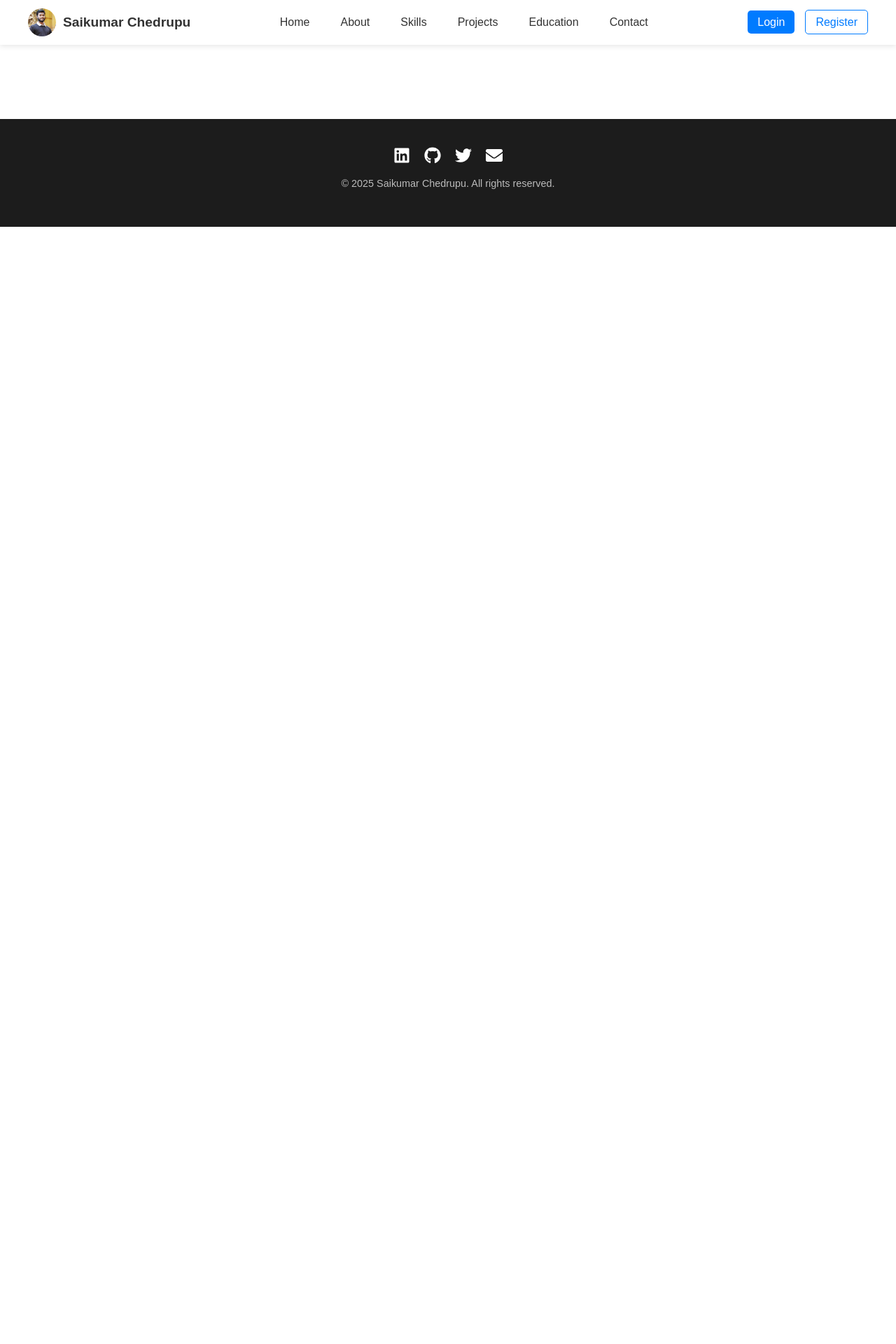
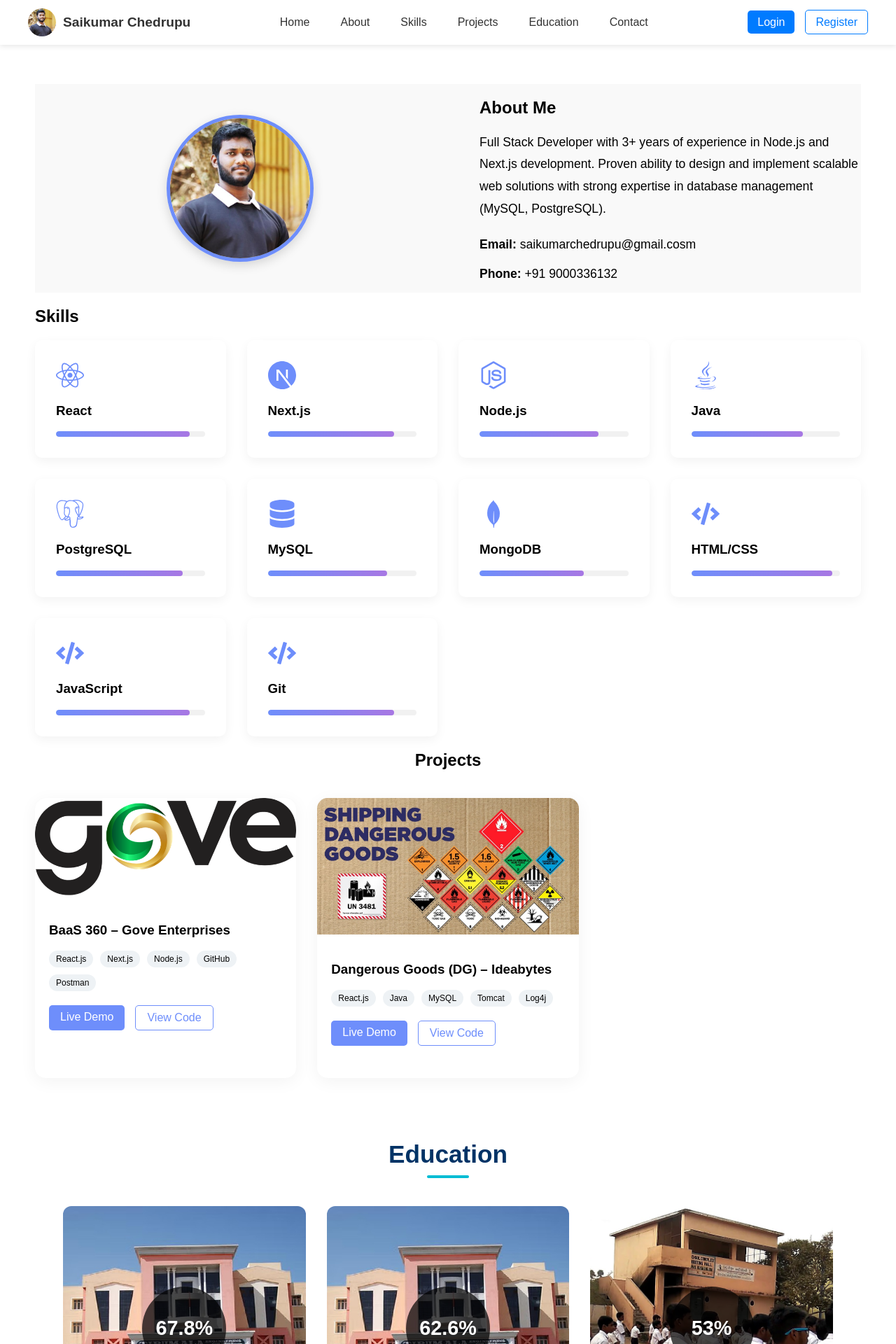
Before and after one commit to saikumarNetha98/Portfolio, a React (Create React App) app: page /home in a window 1280 px wide. Shown: the top 1920 px of the page at 70% size. Before the commit the page ends 800 px from the top, so only its background shows below. Built offline with nearby package versions, Linux system fonts and the light colour scheme; the HTML template or start-up script is replaced by a standard one.

Commit message:
changes done for url

```diff
--- a/src/App.js
+++ b/src/App.js
@@ -1,4 +1,4 @@
-import { BrowserRouter as Router, Routes, Route } from 'react-router-dom';
+import { BrowserRouter as Router, Routes, Route, Navigate } from 'react-router-dom';
 import Login from './components/Login';
 import Register from './components/Register';
 import Header from './components/Header';
@@ -16,7 +16,8 @@ function App() {
       <Header />
       <main style={{ padding: '50px', marginTop: '70px' }}>
         <Routes>
-          <Route path="/" element={<Home />} />
+          <Route path="/" element={<Navigate to="/home" replace />} />
+          <Route path="/home" element={<Home />} />
           <Route path="/about" element={<About />} />
           <Route path="/skills" element={<Skills />} />
           <Route path="/projects" element={<Projects />} />
--- a/src/components/Header.jsx
+++ b/src/components/Header.jsx
@@ -5,6 +5,10 @@ import logo from '../assets/saikumar-photo1.jpg';
 
 const Header = () => {
   const location = useLocation();
+
+  const getLinkClass = (path) => (
+    location.pathname === path ? 'active' : ''
+  );
 
   return (
     <header className="header">
@@ -17,12 +21,12 @@ const Header = () => {
 
         {/* Center: Navigation Menu */}
         <nav className="header__nav">
-          <Link to="/" className={location.pathname === '/' ? 'active' : ''}>Home</Link>
-          <Link to="/about" className={location.pathname === '/about' ? 'active' : ''}>About</Link>
-          <Link to="/skills" className={location.pathname === '/skills' ? 'active' : ''}>Skills</Link>
-          <Link to="/projects" className={location.pathname === '/projects' ? 'active' : ''}>Projects</Link>
-          <Link to="/education" className={location.pathname === '/education' ? 'active' : ''}>Education</Link>
-          <Link to="/contact" className={location.pathname === '/contact' ? 'active' : ''}>Contact</Link>
+          <Link to="/" className={getLinkClass('/')}>Home</Link>
+          <Link to="/about" className={getLinkClass('/about')}>About</Link>
+          <Link to="/skills" className={getLinkClass('/skills')}>Skills</Link>
+          <Link to="/projects" className={getLinkClass('/projects')}>Projects</Link>
+          <Link to="/education" className={getLinkClass('/education')}>Education</Link>
+          <Link to="/contact" className={getLinkClass('/contact')}>Contact</Link>
         </nav>
 
         {/* Right: Auth Buttons */}
```
